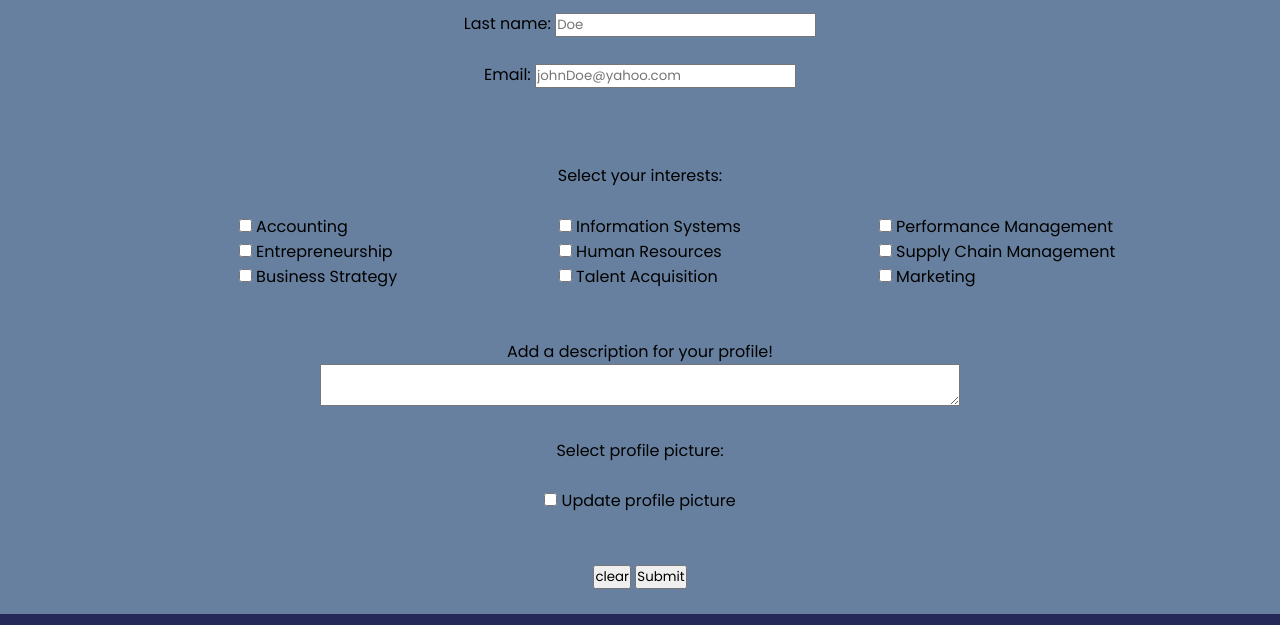
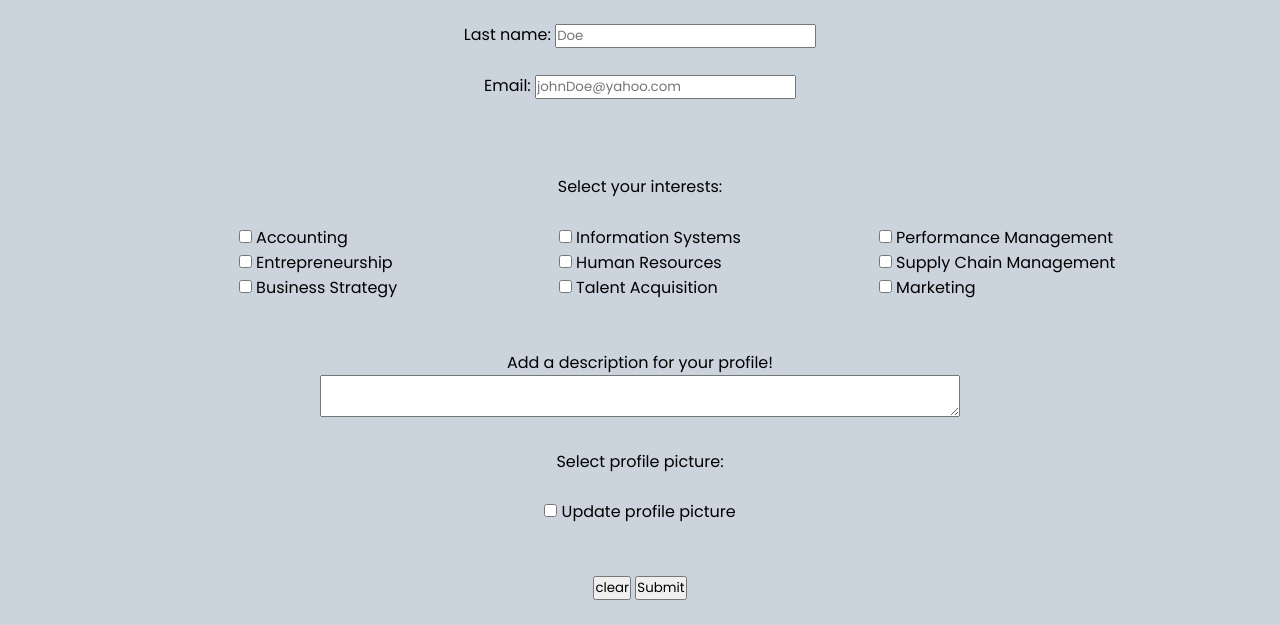
Before and after one commit to willwinborne/Mentoid, a website: page public/mentoidEdit.html in a window 1280 px wide. Shown: the part 265-890 px from the top of the page. Drawn offline with Linux system fonts and the light colour scheme; no server answers.

```diff
--- a/public/mentoidChat.css
+++ b/public/mentoidChat.css
@@ -64,7 +64,7 @@
 
 }
 
-/* .blur {
+.blur {
     -webkit-filter: blur(10px);
     -moz-filter: blur(10px);
     -o-filter: blur(10px);
@@ -72,7 +72,7 @@
     filter: blur(10px);
     width: 100px;
     height: 100px;
-  } */
+  }
 
 #container {
     height: 100%;
--- a/public/mentoidEdit.css
+++ b/public/mentoidEdit.css
@@ -35,10 +35,10 @@
     width: auto;
     margin-left: auto;
     margin-right: auto;
-    background-color: #252958;
+    background: linear-gradient(90deg, #67809f, #252958);
 }
 form {
-    background-color: #67809f;
+    background-color: #cbd3dd;
     margin: auto;
     text-align: center;
 }
@@ -49,7 +49,6 @@
     text-align: left;
 }
 h1 {
-    font-family: sans-serif;
     color: white;
     text-align: center;
     margin-bottom: 20px;
--- a/public/mentoidLogin.css
+++ b/public/mentoidLogin.css
@@ -8,7 +8,7 @@
 
 body {
     text-align: center;
-    background-color: #67809f;
+    background: linear-gradient(90deg, #67809f, #252958);
     color: black;
 }
 
--- a/public/mentoidSwipe.css
+++ b/public/mentoidSwipe.css
@@ -139,7 +139,7 @@
 /* don't allow animating elements to create a horizontal scrollbar */
 body {
     overflow-x: hidden;
-    background-color: #67809f
+    background: linear-gradient(90deg, #67809f, #252958);
 }
 
 /* class for swipe buttons at the bottom */
--- a/public/mentoidUserProfile.css
+++ b/public/mentoidUserProfile.css
@@ -230,6 +230,7 @@
     width: 100%;
     height: 100%;
     margin: 0;
+    background: linear-gradient(90deg, #67809f, #252958);
 }
 
 #fireworksContainer {
```
Also changed, not shown: public/mentoidChat.js (+8 -7 lines).
